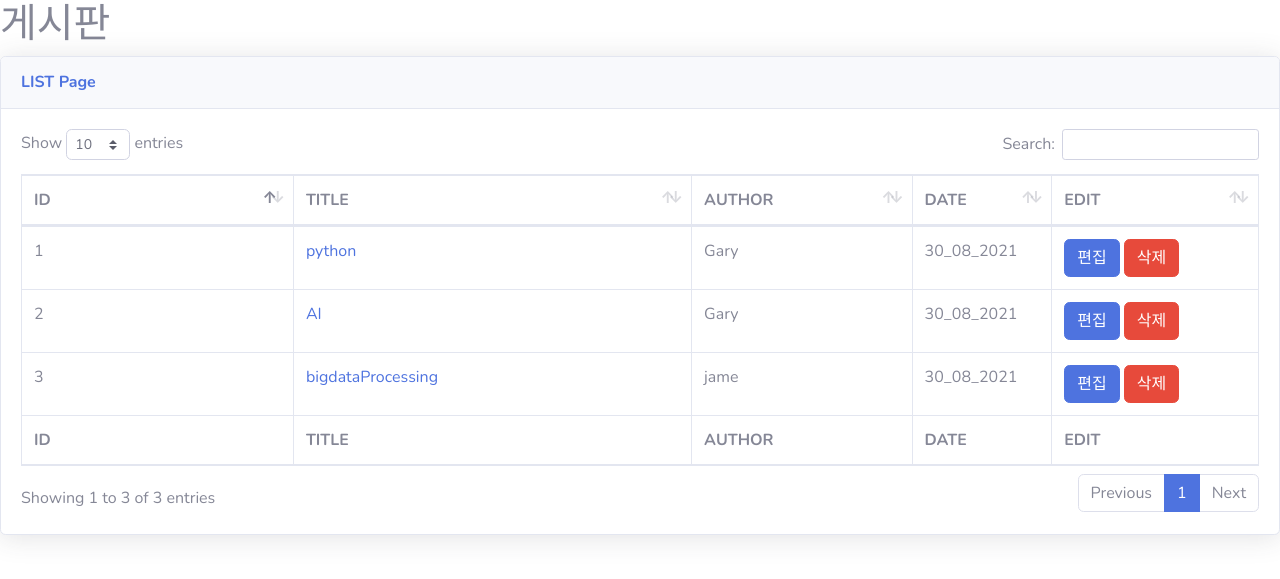
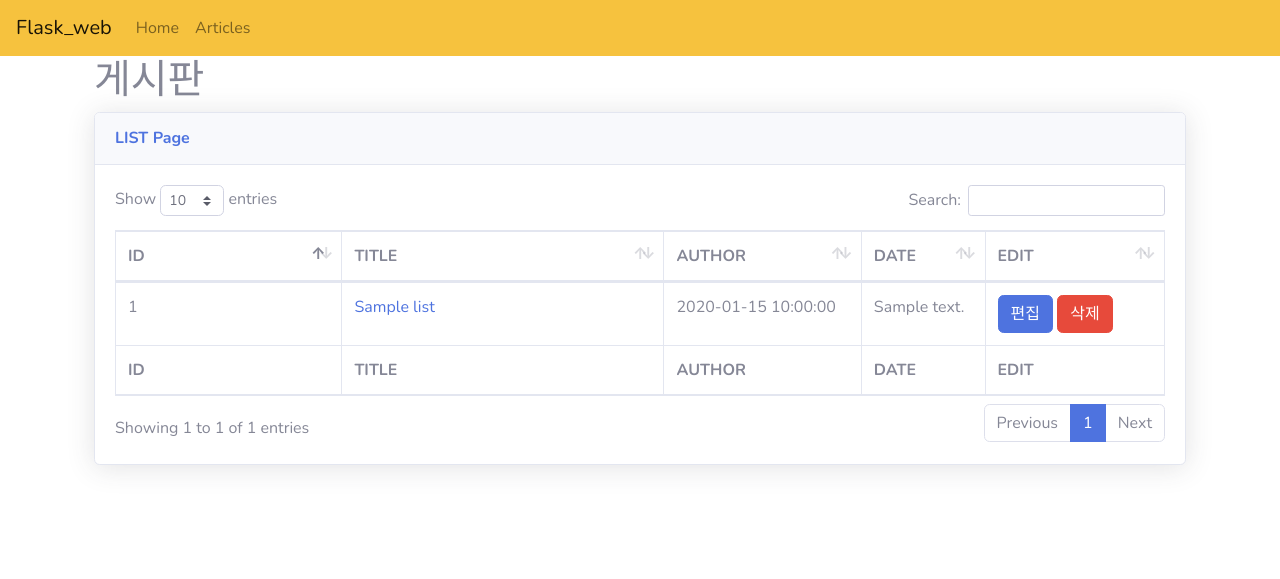
Before and after one commit to NohJeseong/flask_web, a Flask app: page /articles in a window 1280 px wide. Shown: the top 579 px of the page. Run offline with Flask 2, Linux system fonts and the light colour scheme; tables that the repository leaves empty or names only in its code hold one stand-in row (values such as "Sample post"); some libraries are stand-ins or nearby versions.

Commit message:
detail.html connect DB

```diff
--- a/app.py
+++ b/app.py
@@ -1,27 +1,54 @@
 from flask import Flask, render_template
 from data import Articles
+import pymysql
+
+db_connection = pymysql.connect(
+	user    = 'root',
+        passwd  = '1234',
+    	host    = '127.0.0.1',
+    	db      = 'gangnam',
+    	charset = 'utf8'
+)
+
 app = Flask(__name__)
 
-@app.route('/hello')
+@app.route('/')
 def hello_world():
     return 'Hello World!'
 
-@app.route('/data',methods=['GET','POST'])
+@app.route('/home',methods=['GET','POST'])
 def index():
-    name = "KIM"
+    name = "Noh Jeseong"
     return render_template('index.html',data=name)
 
 @app.route('/articles',methods=['GET','POST'])
 def articles():
-    list_data = Articles()
-    return render_template('articles.html',data = list_data)
+    # list_data = Articles()
+    cursor = db_connection.cursor()
+    sql = 'SELECT * FROM list;'
+    cursor.execute(sql)
+    topics = cursor.fetchall()
+    print(topics)
+    return render_template('articles.html',data = topics)
+
+# @app.route('/detail/<ids>')
+# def detail(ids):
+#     ids =int(ids)-1
+#     list_data = Articles()
+#     return render_template('detail.html',data = list_data[ids])
 
 @app.route('/detail/<ids>')
 def detail(ids):
-    ids =int(ids)-1
-    list_data = Articles()
-    return render_template('detail.html',data = list_data[ids])
-
+    # list_data=Articles()
+    cursor = db_connection.cursor()
+    sql = f'SELECT * FROM list WHERE id={int(ids)};'
+    cursor.execute(sql)
+    topic = cursor.fetchone()
+    print(topic)
+    # for data in list_data:
+    #     if data['id'] == int(ids):
+    #         article = data
+    return render_template('article.html',data = topic)
 
 if __name__ == '__main__':
     app.run(debug=True)
--- a/reqirements.txt
+++ b/reqirements.txt
@@ -4,4 +4,5 @@ Flask==2.0.1
 itsdangerous==2.0.1
 Jinja2==3.0.1
 MarkupSafe==2.0.1
+PyMySQL==1.0.2
 Werkzeug==2.0.1
--- a/templates/articles.html
+++ b/templates/articles.html
@@ -18,6 +18,7 @@
 </head>
 
 <body>
+    {% extends 'layout.html'%} {% block body %}
     <h1>게시판</h1>
 
     <div class="card shadow mb-4">
@@ -55,10 +56,10 @@
 
                                     {% for i in data %}
                                     <tr class="odd">
-                                        <td class="sorting_1">{{i['id']}}</td>
-                                        <td><a href="/detail/{{i['id']}}">{{i['title']}}</a></td>
-                                        <td>{{i['author']}}</td>
-                                        <td>{{i['create_at']}}</td>
+                                        <td class="sorting_1">{{i[0]}}</td>
+                                        <td><a href="/detail/{{i[0]}}">{{i[1]}}</a></td>
+                                        <td>{{i[3]}}</td>
+                                        <td>{{i[4]}}</td>
                                         <td><button class="btn btn-primary">편집</button> <button class="btn btn-danger">삭제</button></td>
                                     </tr>
                                     {% endfor %}
@@ -72,6 +73,7 @@
             </div>
         </div>
     </div>
+    {% endblock %}
 
     <!-- Bootstrap core JavaScript-->
     <script src="{{ url_for( 'static', filename='vendor/jquery/jquery.min.js')}}"></script>
@@ -89,7 +91,6 @@
 
     <!-- Page level custom scripts -->
     <script src="{{ url_for( 'static', filename='js/demo/datatables-demo.js')}}"></script>
-
 </body>
 
 </html>
--- /dev/null
+++ b/templates/includes/navbar.html
@@ -0,0 +1,18 @@
+<nav class="navbar navbar-expand-lg navbar-light bg-warning">
+    <a class="navbar-brand" href="/">Flask_web</a>
+    <button class="navbar-toggler" type="button" data-toggle="collapse" data-target="#navbarNav" aria-controls="navbarNav" aria-expanded="false" aria-label="Toggle navigation">
+      <span class="navbar-toggler-icon"></span>
+    </button>
+    <div class="collapse navbar-collapse" id="navbarNav">
+        <ul class="navbar-nav">
+            <li class="nav-item ">
+                <a class="nav-link" href="/home">Home <span class="sr-only">(current)</span></a>
+            </li>
+            <li class="nav-item">
+                <a class="nav-link" href="/articles">Articles</a>
+            </li>
+
+            </li>
+        </ul>
+    </div>
+</nav>
--- /dev/null
+++ b/templates/layout.html
@@ -0,0 +1,42 @@
+<!DOCTYPE html>
+<html lang="en">
+
+<head>
+    <meta charset="UTF-8">
+    <meta http-equiv="X-UA-Compatible" content="IE=edge">
+    <meta name="viewport" content="width=device-width, initial-scale=1.0">
+    <!-- Custom fonts for this template -->
+    <link href="{{url_for('static', filename='vendor/fontawesome-free/css/all.min.css')}}" rel="stylesheet" type="text/css">
+    <link href="https://fonts.googleapis.com/css?family=Nunito:200,200i,300,300i,400,400i,600,600i,700,700i,800,800i,900,900i" rel="stylesheet">
+
+    <!-- Custom styles for this template -->
+    <link href="{{url_for('static', filename='css/sb-admin-2.min.css')}}" rel="stylesheet">
+
+    <!-- Custom styles for this page -->
+    <link href="{{url_for('static', filename='vendor/datatables/dataTables.bootstrap4.min.css')}}" rel="stylesheet">
+    <title>Document</title>
+</head>
+
+<body>
+    {% include "includes/navbar.html" %}
+    <div class="container">
+        {% block body %} {% endblock %}</div>
+    <!-- Bootstrap core JavaScript-->
+    <script src="{{ url_for( 'static', filename='vendor/jquery/jquery.min.js')}}"></script>
+    <script src="{{ url_for( 'static', filename='vendor/bootstrap/js/bootstrap.bundle.min.js')}}"></script>
+
+    <!-- Core plugin JavaScript-->
+    <script src="{{ url_for( 'static', filename='vendor/jquery-easing/jquery.easing.min.js')}}"></script>
+
+    <!-- Custom scripts for all pages-->
+    <script src="{{ url_for( 'static', filename='js/sb-admin-2.min.js')}}"></script>
+
+    <!-- Page level plugins -->
+    <script src="{{ url_for( 'static', filename='vendor/datatables/jquery.dataTables.min.js')}}"></script>
+    <script src="{{ url_for( 'static', filename='vendor/datatables/dataTables.bootstrap4.min.js')}}"></script>
+
+    <!-- Page level custom scripts -->
+    <script src="{{ url_for( 'static', filename='js/demo/datatables-demo.js')}}"></script>
+</body>
+
+</html>
```
Also changed, not shown: templates/article.html (added, +10 -0 lines), templates/index.html (+6 -2 lines), test.py (added, +19 -0 lines).
